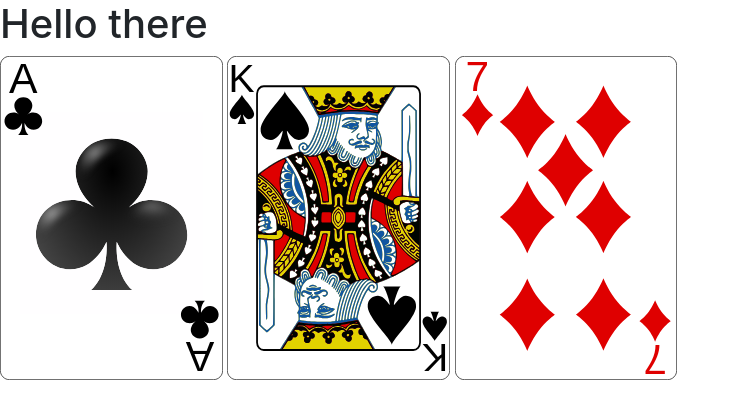
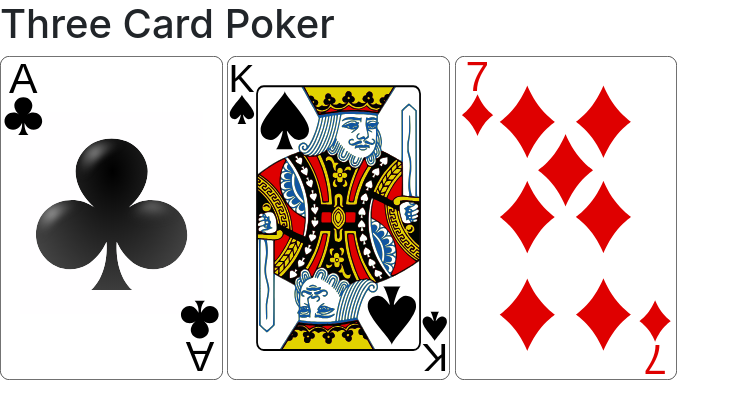
Before and after one commit to MAMcC0/poker-site, a Node server app: page /threecardpoker in a window 1280 px wide. Shown: the part 88-507 px from the top of the page, without its empty margins (0-740 px from the left). Run offline with Node 20, Linux system fonts and the light colour scheme; some libraries are stand-ins or nearby versions.

Commit message:
just pushing the hand raking img

```diff
--- a/views/threecardviews/threecard.handlebars
+++ b/views/threecardviews/threecard.handlebars
@@ -1,4 +1,4 @@
-<h1>Hello there</h1>
+<h1>Three Card Poker</h1>
 <img src="img/cards/{{card1}}">
 <img src="img/cards/{{card2}}">
 <img src="img/cards/{{card3}}">
```
Also changed, not shown: public/img/card-rankings/hand-rankings.jpg (added).
